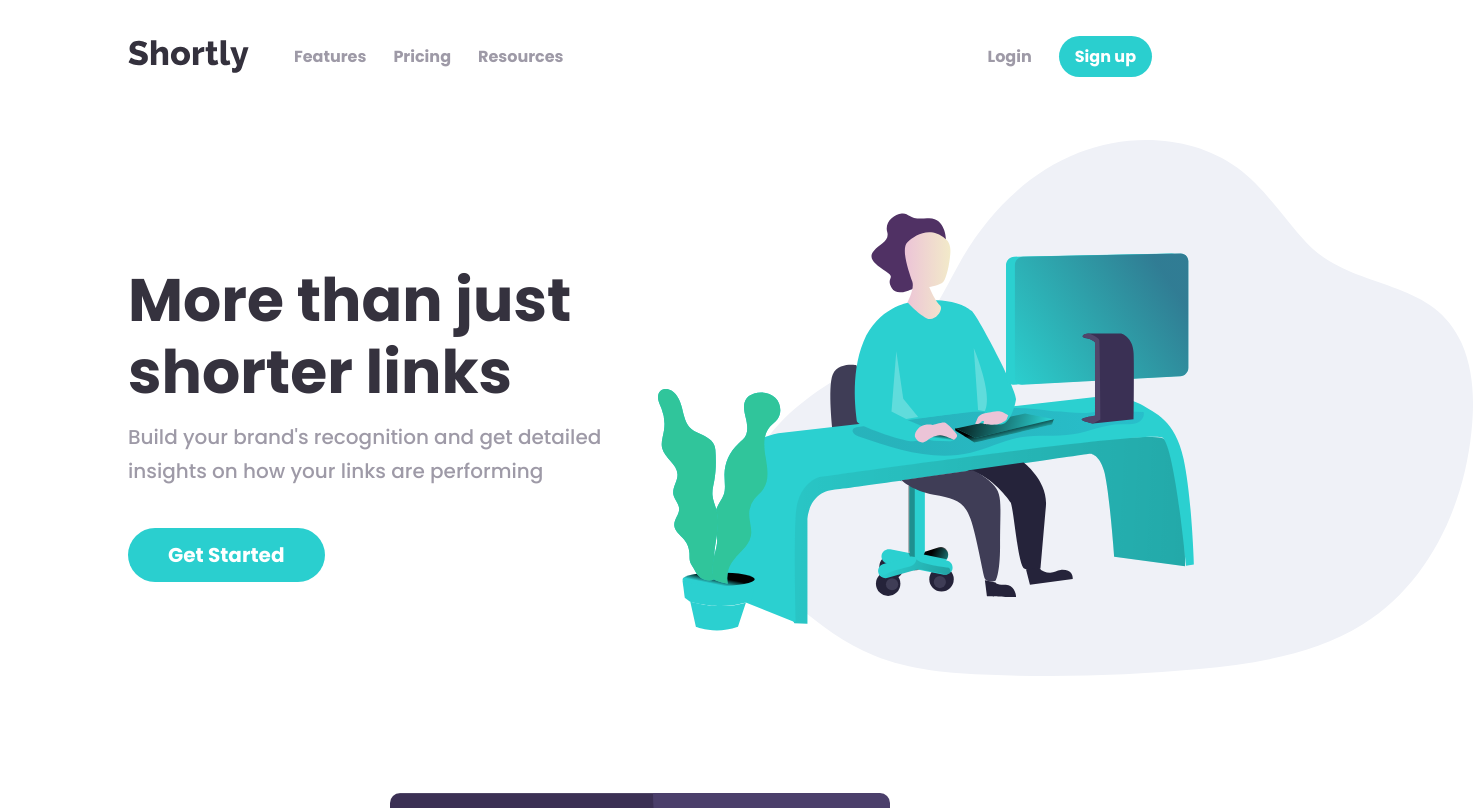
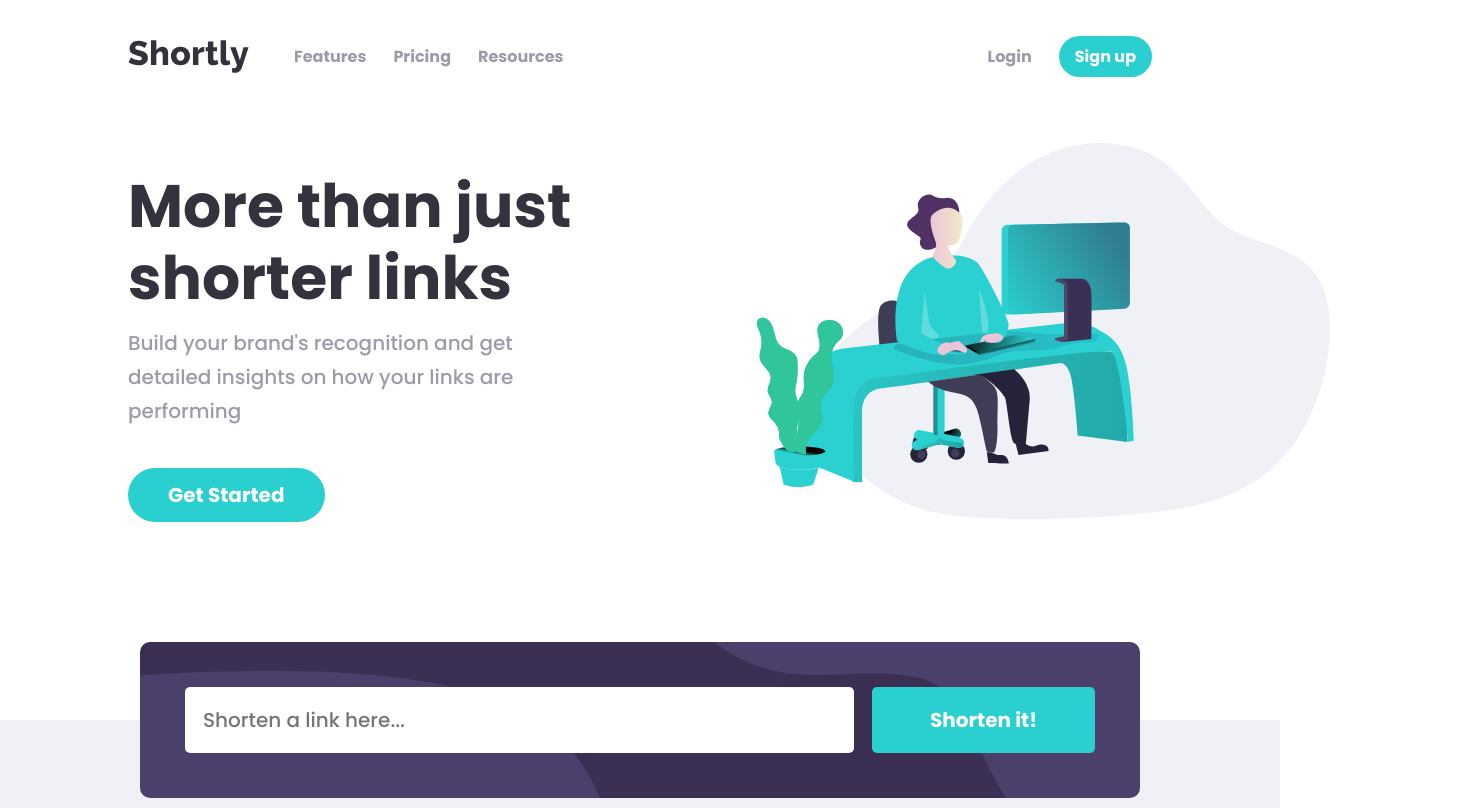
Before and after one commit to ATEOTG/url-shortening-app, a React (Create React App) app: page / in a window 1280 px wide. Shown: the top 808 px of the page, 1473 px wide, since content can reach past the window. Built offline with nearby package versions, Linux system fonts and the light colour scheme.

Commit message:
added responsiveness to form

```diff
--- a/src/components/Form/Form.module.css
+++ b/src/components/Form/Form.module.css
@@ -48,3 +48,27 @@
   outline: none;
   box-shadow: 0 0 0 0.2rem var(--red);
 }
+
+@media (min-width: 57em) {
+  #form {
+    max-width: 1000px;
+    display: grid;
+    grid-template-columns: 3fr 1fr;
+    align-items: center;
+    background-image: url("../../assets/images/bg-shorten-desktop.svg");
+    padding: 2.5em;
+  }
+
+  #form button {
+    padding: 0.9em 0.7em;
+  }
+
+  .input-field {
+    font-size: 2rem;
+  }
+
+  .input-cont p {
+    position: absolute;
+    font-size: 1.6rem;
+  }
+}
--- a/src/components/Header.module.css
+++ b/src/components/Header.module.css
@@ -35,7 +35,7 @@ header {
   header {
     display: grid;
     align-items: center;
-    grid-template-columns: 1fr 1fr;
+    grid-template-columns: 60fr 40fr;
     column-gap: 2em;
   }
 
@@ -54,8 +54,12 @@ header {
     font-size: 5rem;
   }
 
+  .header-text p {
+    width: 75%;
+  }
+
   .illustration {
-    width: 165%;
+    width: 145%;
     grid-column: 2/2;
   }
 }
--- a/src/components/SignUp.module.css
+++ b/src/components/SignUp.module.css
@@ -19,5 +19,10 @@
 @media (min-width: 56em) {
   .sign-up {
     background-image: url("../assets/images/bg-boost-desktop.svg");
+    padding: 2.5em 1em;
+  }
+
+  .sign-up h2 {
+    font-size: 4rem;
   }
 }
```
